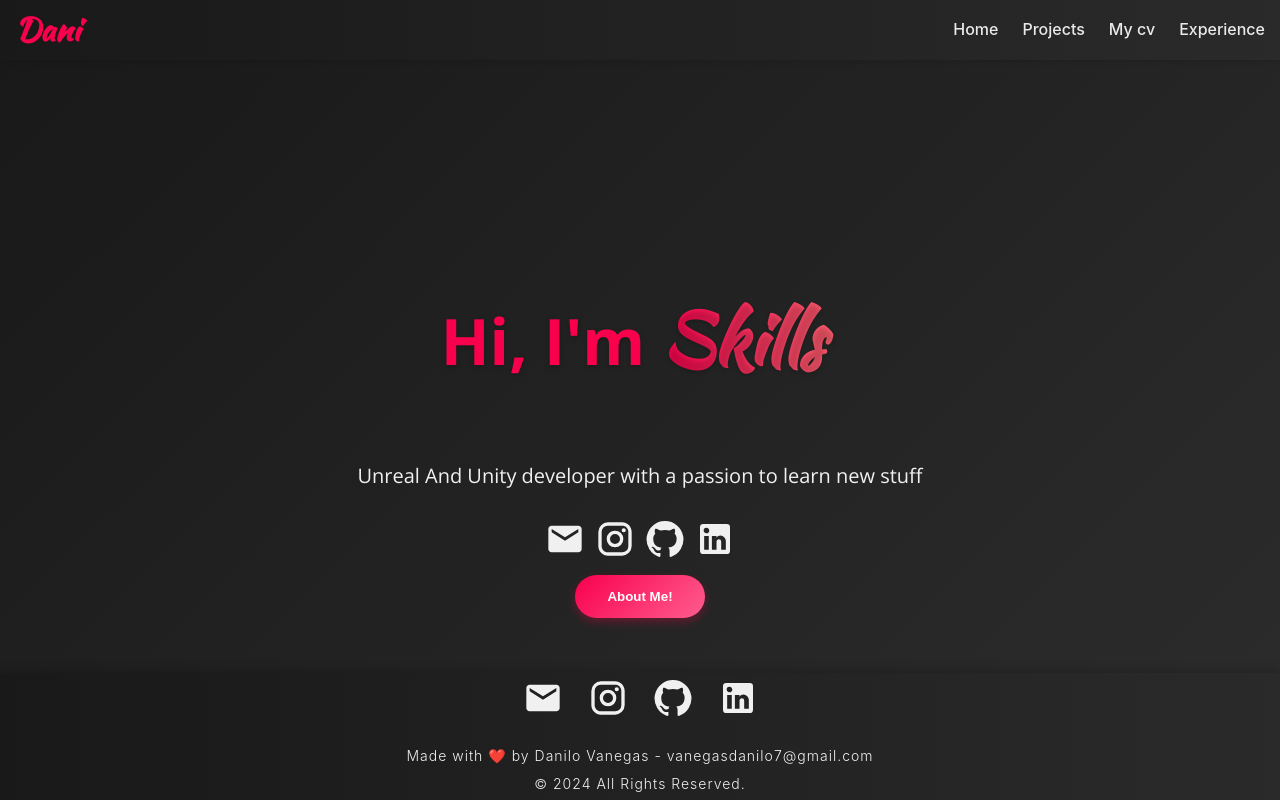
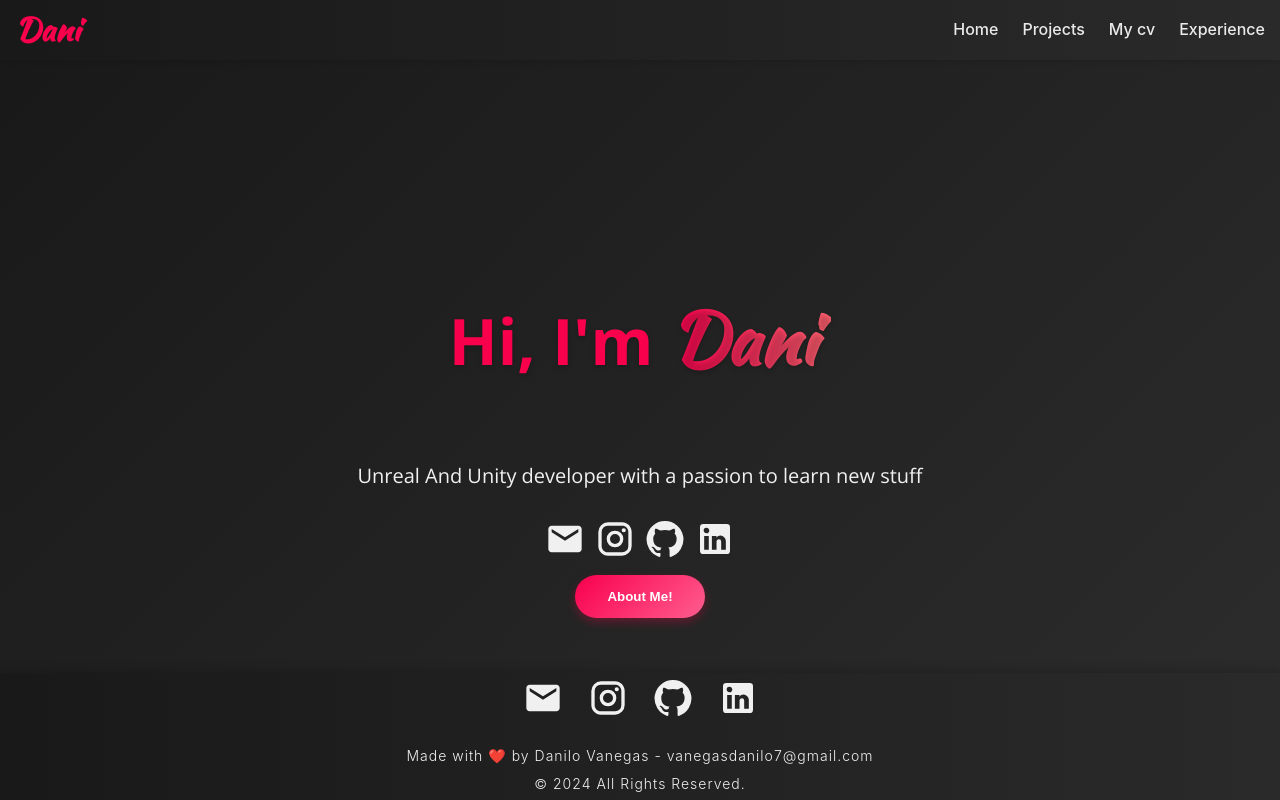
Before and after one commit to Playyer96/Portfolio, a React (Create React App) app: page / in a window 1280 px wide. Shown: the top 800 px of the page. Built offline with nearby package versions, Linux system fonts and the light colour scheme.

Commit message:
[Update]: Updated my nickname

```diff
--- a/src/pages/Home.js
+++ b/src/pages/Home.js
@@ -18,7 +18,7 @@
         <div className={`home ${isLoaded ? "fade-in" : ""}`}>
             <div className="aboutme">
                 <h2>
-                    Hi, I'm <span>Skills</span>
+                    Hi, I'm <span>Dani</span>
                 </h2>
                 <div className="prompt">
                     <p>Unreal And Unity developer with a passion to learn new stuff</p>
```
